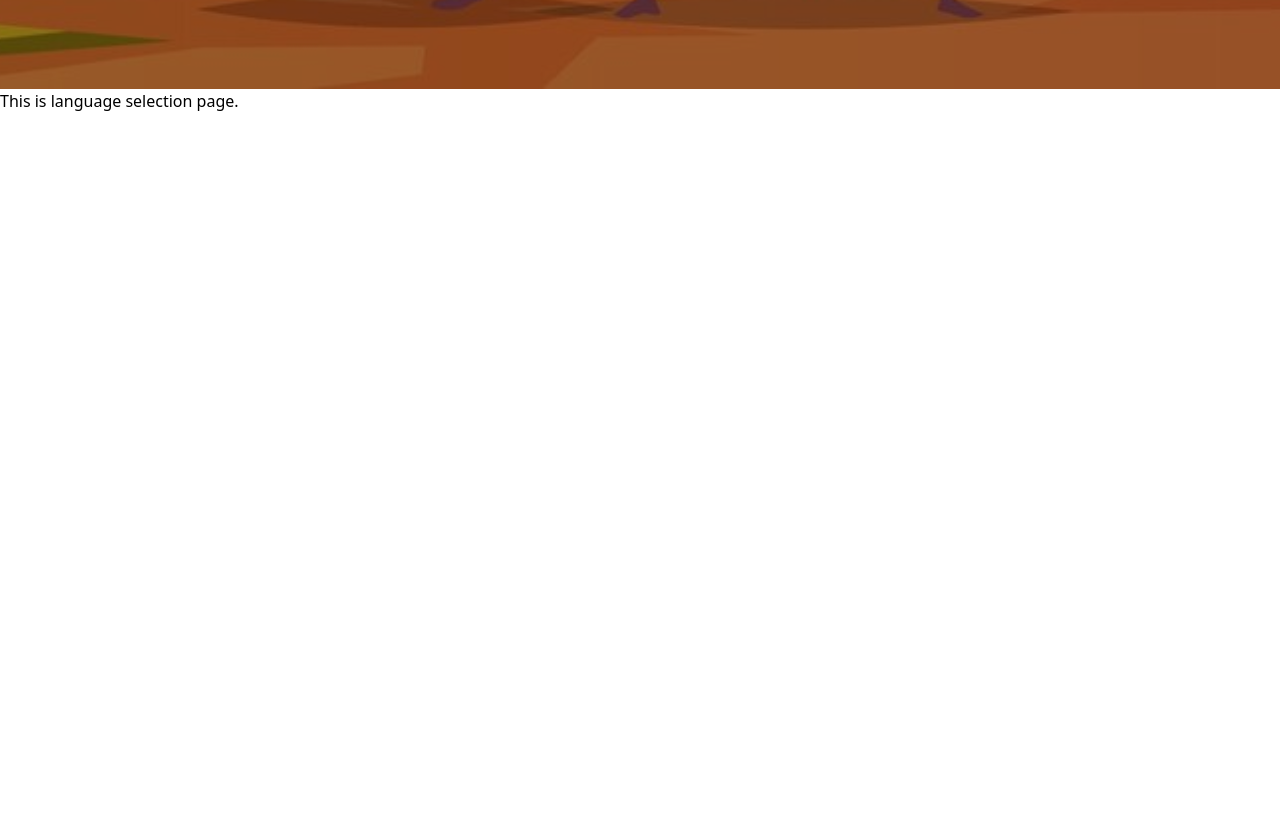
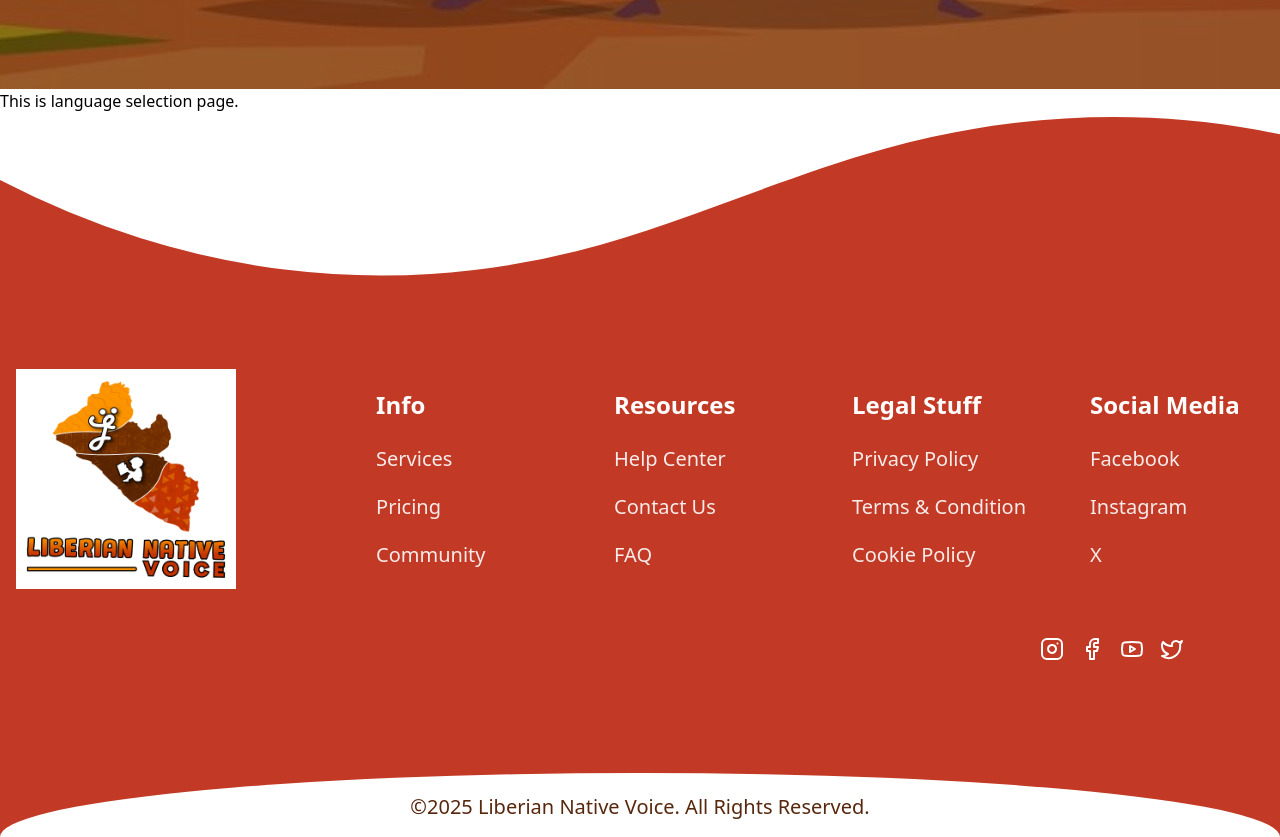
Before and after one commit to terter21002/kpelle-language-platform, a React (Vite) app in the folder frontend/: page /language in a window 1280 px wide. Shown: the part 888-1725 px from the top of the page. Before the commit the page ends 1001 px from the top, so only its background shows below. Built offline with nearby package versions, Linux system fonts and the light colour scheme.

Commit message:
feat(frontend): completed landing page

```diff
--- a/frontend/src/components/_common/Layout.component.tsx
+++ b/frontend/src/components/_common/Layout.component.tsx
@@ -1,6 +1,7 @@
 import React from "react";
 import { Outlet } from "react-router-dom";
 import DashboardHeader from "./DashboardHeader.component";
+import Footer from "./MainFooter";
 
 const Layout = () => {
   return (
@@ -9,9 +10,11 @@ const Layout = () => {
         <DashboardHeader />
       </header>
 
-      <main className="">
+      <main>
         <Outlet />
       </main>
+
+      <Footer />
     </div>
   );
 };
--- /dev/null
+++ b/frontend/src/components/_common/MainFooter.jsx
@@ -0,0 +1,138 @@
+import { Facebook, Instagram, Twitter, Youtube } from "lucide-react";
+import "./mainFooter.css";
+
+const FooterColumn = ({ title, links }) => {
+  return (
+    <div className="space-y-6">
+      <h3 className="text-2xl font-semibold text-white">{title}</h3>
+      <ul className="space-y-5 text-xl">
+        {links.map((link, index) => (
+          <li key={index}>
+            <a
+              href={link.href}
+              className="text-white/90 hover:text-white transition-colors"
+            >
+              {link.label}
+            </a>
+          </li>
+        ))}
+      </ul>
+    </div>
+  );
+};
+
+export default function Footer() {
+  const columns = {
+    info: {
+      title: "Info",
+      links: [
+        { label: "Services", href: "/services" },
+        { label: "Pricing", href: "/pricing" },
+        { label: "Community", href: "/community" },
+      ],
+    },
+    resources: {
+      title: "Resources",
+      links: [
+        { label: "Help Center", href: "/help" },
+        { label: "Contact Us", href: "/contact" },
+        { label: "FAQ", href: "/faq" },
+      ],
+    },
+    legal: {
+      title: "Legal Stuff",
+      links: [
+        { label: "Privacy Policy", href: "/privacy" },
+        { label: "Terms & Condition", href: "/terms" },
+        { label: "Cookie Policy", href: "/cookies" },
+      ],
+    },
+    social: {
+      title: "Social Media",
+      links: [
+        { label: "Facebook", href: "https://facebook.com" },
+        { label: "Instagram", href: "https://instagram.com" },
+        { label: "X", href: "https://x.com" },
+      ],
+    },
+  };
+
+  return (
+    <footer className="bg-[#C23925] relative pt-32 pb-20">
+      {/* Top curved border */}
+      <div className="custom-shape-divider-top-1739929503">
+        <svg
+          data-name="Layer 1"
+          xmlns="http://www.w3.org/2000/svg"
+          viewBox="0 0 1200 120"
+          preserveAspectRatio="none"
+        >
+          <path
+            d="M321.39,56.44c58-10.79,114.16-30.13,172-41.86,82.39-16.72,168.19-17.73,250.45-.39C823.78,31,906.67,72,985.66,92.83c70.05,18.48,146.53,26.09,214.34,3V0H0V27.35A600.21,600.21,0,0,0,321.39,56.44Z"
+            className="shape-fill"
+          ></path>
+        </svg>
+      </div>
+
+      <div className="max-w-7xl mx-auto px-4 pt-32 pb-16 relative">
+        <div className="mx-auto relative flex justify-between gap-8 items-center">
+          {/* Logo column */}
+          <div className="lg:col-span-1">
+            <img
+              src="/landing_page/header_logo.png"
+              alt="Liberian Native Voice Logo"
+              width={220}
+              height={220}
+            />
+          </div>
+
+          <div className="grid grid-cols-2 md:grid-cols-4 lg:grid-cols-4 gap-16">
+            {/* Footer columns */}
+            {Object.values(columns).map((column, index) => (
+              <FooterColumn key={index} {...column} />
+            ))}
+          </div>
+        </div>
+
+        {/* Social icons */}
+        <div className="flex justify-end gap-4 mt-12 mb-8 mx-20">
+          <a
+            href="https://instagram.com"
+            className="text-white hover:text-white/80"
+          >
+            <Instagram className="w-6 h-6" />
+          </a>
+          <a
+            href="https://facebook.com"
+            className="text-white hover:text-white/80"
+          >
+            <Facebook className="w-6 h-6" />
+          </a>
+          <a
+            href="https://youtube.com"
+            className="text-white hover:text-white/80"
+          >
+            <Youtube className="w-6 h-6" />
+          </a>
+          <a href="https://x.com" className="text-white hover:text-white/80">
+            <Twitter className="w-6 h-6" />
+          </a>
+        </div>
+      </div>
+      {/* Copyright */}
+
+      {/* Bottom curved border */}
+      <div
+        className="absolute bottom-0 left-0 right-0 h-16 bg-white"
+        style={{
+          borderTopLeftRadius: "50% 100%",
+          borderTopRightRadius: "50% 100%",
+        }}
+      >
+        <div className="text-center text-xl text-[#57270E] my-5">
+          ©2025 Liberian Native Voice. All Rights Reserved.
+        </div>
+      </div>
+    </footer>
+  );
+}
--- /dev/null
+++ b/frontend/src/components/_common/mainFooter.css
@@ -0,0 +1,19 @@
+.custom-shape-divider-top-1739929503 {
+  position: absolute;
+  top: 0;
+  left: 0;
+  width: 100%;
+  overflow: hidden;
+  line-height: 0;
+}
+
+.custom-shape-divider-top-1739929503 svg {
+  position: relative;
+  display: block;
+  width: calc(168% + 1.3px);
+  height: 294px;
+}
+
+.custom-shape-divider-top-1739929503 .shape-fill {
+  fill: #ffffff;
+}
--- a/frontend/src/pages/home/ShopeSection.jsx
+++ b/frontend/src/pages/home/ShopeSection.jsx
@@ -1,6 +1,6 @@
 const ShopSection = () => {
   return (
-    <section className="bg-[#FDF8F4] min-h-[600px] flex items-center">
+    <section className="min-h-[600px] flex items-center">
       <div className="max-w-7xl mx-auto px-4 pb-12 md:pb-20 grid md:grid-cols-2 gap-8 items-center">
         <div className="relative w-full h-[400px] md:h-[600px]">
           <img
--- a/frontend/src/pages/home/aboutUs.jsx
+++ b/frontend/src/pages/home/aboutUs.jsx
@@ -2,7 +2,7 @@ const AboutPage = () => {
   return (
     <div className="w-full">
       {/* About Us Section */}
-      <section className="container mx-auto px-4 pt-12 md:pt-16 lg:pt-20">
+      <section className="container mx-auto px-4 pt-12 md:pt-20 lg:pt-24 pb-10">
         <div className="grid gap-24 md:grid-cols-2 items-center">
           <div className="space-y-4">
             <h2 className="text-3xl md:text-4xl font-bold text-[#C4392A]">
--- /dev/null
+++ b/frontend/src/pages/home/languageSection.css
@@ -0,0 +1,21 @@
+.custom-shape-divider-top-1739930429 {
+  position: absolute;
+  top: 0;
+  left: 0;
+  width: 100%;
+  overflow: hidden;
+  line-height: 0;
+  transform: rotate(180deg);
+}
+
+.custom-shape-divider-top-1739930429 svg {
+  position: relative;
+  display: block;
+  width: calc(112% + 1.3px);
+  height: 100px;
+  transform: rotateY(180deg);
+}
+
+.custom-shape-divider-top-1739930429 .shape-fill {
+  fill: #ffffff;
+}
--- a/frontend/src/pages/home/languageSection.jsx
+++ b/frontend/src/pages/home/languageSection.jsx
@@ -1,3 +1,5 @@
+import "./languageSection.css";
+
 const LanguageSection = () => {
   const languages = [
     {
@@ -22,16 +24,20 @@ const LanguageSection = () => {
     },
   ];
   return (
-    <div
-      className="pt-44"
-      style={{
-        backgroundImage: "url('/landing_page/bg.png')",
-        backgroundSize: "cover",
-        backgroundRepeat: "no-repeat",
-        backgroundPosition: "center",
-        minHeight: "105vh",
-      }}
-    >
+    <div className="pt-52 pb-16 bg-[#C23925] relative">
+      <div className="custom-shape-divider-top-1739930429">
+        <svg
+          data-name="Layer 1"
+          xmlns="http://www.w3.org/2000/svg"
+          viewBox="0 0 1200 120"
+          preserveAspectRatio="none"
+        >
+          <path
+            d="M985.66,92.83C906.67,72,823.78,31,743.84,14.19c-82.26-17.34-168.06-16.33-250.45.39-57.84,11.73-114,31.07-172,41.86A600.21,600.21,0,0,1,0,27.35V120H1200V95.8C1132.19,118.92,1055.71,111.31,985.66,92.83Z"
+            className="shape-fill"
+          ></path>
+        </svg>
+      </div>
       <div className="container mx-auto px-4 pb-6">
         <div className="text-center text-white mb-24">
           <h1 className="text-3xl md:text-4xl font-bold mb-4">
--- a/frontend/src/pages/home/testimonial.jsx
+++ b/frontend/src/pages/home/testimonial.jsx
@@ -19,7 +19,7 @@ const Testimonial = () => {
     },
   ];
   return (
-    <div className="relative bg-[#C23925] py-36 md:py-36">
+    <div className="relative bg-[#C23925] py-36">
       {/* Top Curve */}
       <div className="custom-shape-divider-top-1739894898">
         <svg
@@ -110,17 +110,6 @@ const Testimonial = () => {
           />
         </svg>
       </div>
-      {/* <div className="absolute bottom-0 left-0 right-0 h-16 md:h-24">
-        <svg
-          viewBox="0 0 1440 100"
-          fill="white"
-          xmlns="http://www.w3.org/2000/svg"
-          className="absolute top-0 w-full h-full"
-          preserveAspectRatio="none"
-        >
-          <path d="M0,100 C480,0 960,0 1440,100 L1440,100 L0,100 Z" />
-        </svg>
-      </div> */}
     </div>
   );
 };
```
